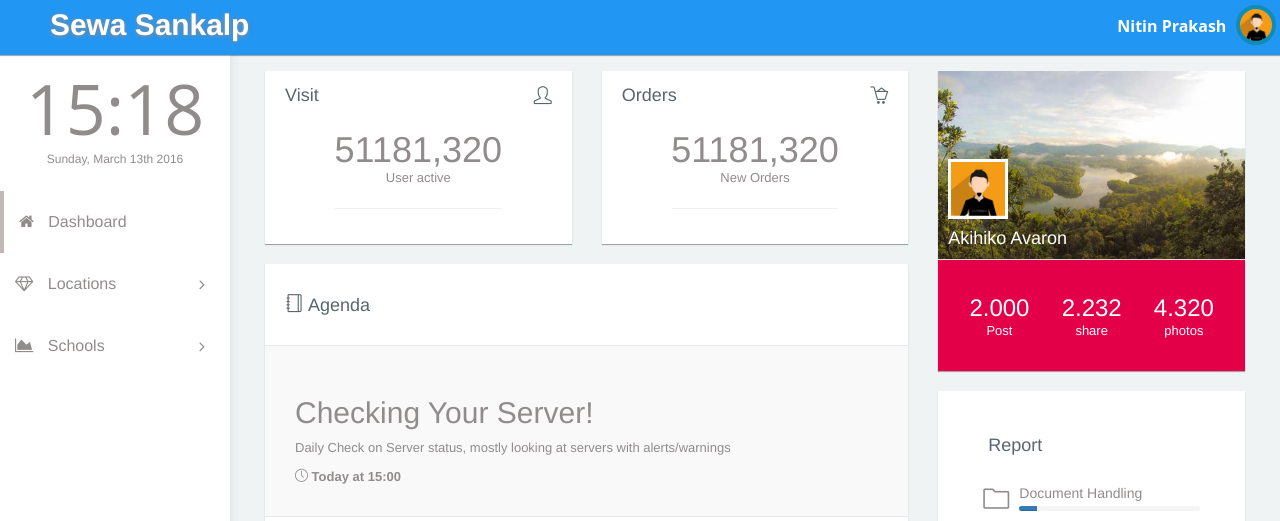
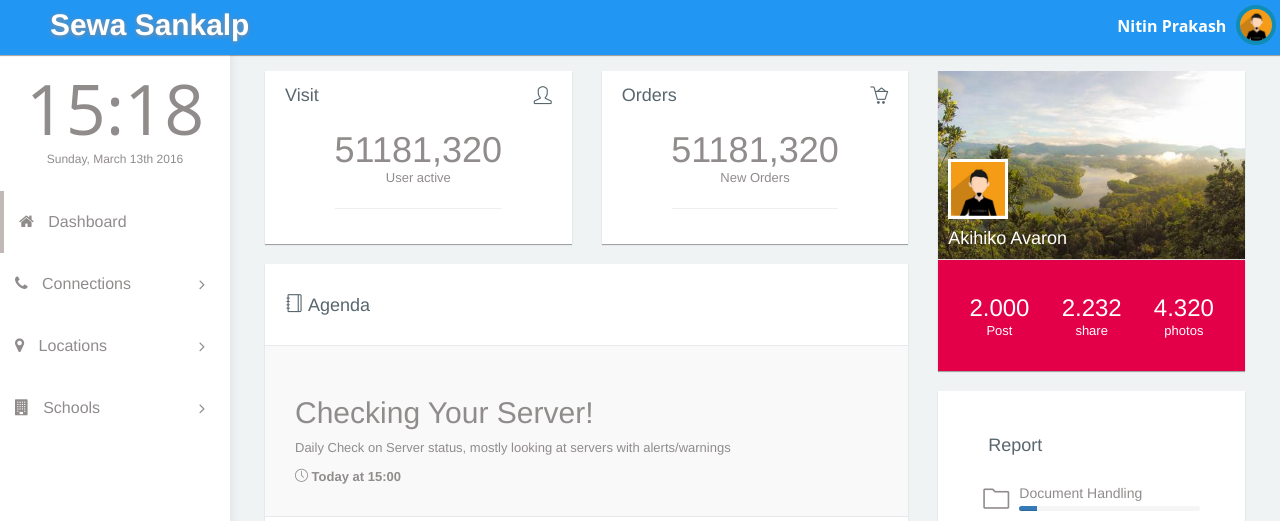
Before and after one commit to NitinPrakash/slim-admin-panel, a PHP site: page /templates/dashboard.php in a window 1280 px wide. Shown: the top 521 px of the page. Run offline with PHP 8.4, Linux system fonts and the light colour scheme; some libraries are stand-ins or nearby versions; some web fonts are replaced.

Commit message:
Updated Side Menu and removed unwanted code

```diff
--- a/config.php
+++ b/config.php
@@ -17,12 +17,7 @@
     define( 'BASEFILE',$base_file );
     define( 'HOST',$host );
 
-    //$session = new \Bistro\Session\MockArray();
-
     $db = new NotORM($pdo);
-    //$db->debug = true;
     //$home_settings = ['plugins'=>['inline']];
 
-
-
 ?>
--- a/index.php
+++ b/index.php
@@ -40,7 +40,7 @@
             if($user){
                $_SESSION['user'] = ['id'=> $user['id'],'email'=>$user['email'],'name'=>$user['name']];
                $app->view()->setData('user', $user);
-
+               //echo SITEROOT.'/dashboard';exit;
                $app->redirect(SITEROOT.'/dashboard');
             }else{
                $app->flash('error', 'Invalid user details. Please try again!'); '' ;
@@ -56,7 +56,7 @@
 
         $app->get("/logout", function () use ($app) {
             unset($_SESSION['user']);
-            $app->flash('error', 'Login required');
+            $app->flash('error', 'You are logged out!');
             $app->view()->setData('user', null);
             $app->redirect(SITEROOT.'/');
         });
--- a/templates/adm-sidebar.php
+++ b/templates/adm-sidebar.php
@@ -67,24 +67,31 @@
                     </li>
                     <li class="ripple">
                       <a class="tree-toggle nav-header">
-                        <span class="fa-diamond fa"></span> Locations
+                        <span class="fa-phone fa"></span> Connections
+                        <span class="fa-angle-right fa right-arrow text-right"></span>
+                      </a>
+                      <ul class="nav nav-list tree">
+                        <li><a href="<?php echo SITEROOT.'/contacts';?>">Contacts</a></li>
+                        <li><a href="<?php echo SITEROOT.'/contact_add';?>">Add Contact</a></li>
+                      </ul>
+                    </li>
+                    <li class="ripple">
+                      <a class="tree-toggle nav-header">
+                        <span class="fa-map-marker fa"></span> Locations
                         <span class="fa-angle-right fa right-arrow text-right"></span>
                       </a>
                       <ul class="nav nav-list tree">
                         <li><a href="<?php echo SITEROOT.'/cities';?>">Cities</a></li>
-                        <!--<li><a href="boxed.html">Boxed</a></li>-->
                       </ul>
                     </li>
                     <li class="ripple">
                       <a class="tree-toggle nav-header">
-                        <span class="fa-area-chart fa"></span> Schools
+                        <span class="fa-building fa"></span> Schools
                         <span class="fa-angle-right fa right-arrow text-right"></span>
                       </a>
                       <ul class="nav nav-list tree">
-                        <li><a href="<?php echo SITEROOT.'/cities';?>">Institutes</a></li>
-                        <!--<li><a href="morris.html">Morris</a></li>
-                        <li><a href="flot.html">Flot</a></li>
-                        <li><a href="sparkline.html">SparkLine</a></li>-->
+                        <li><a href="<?php echo SITEROOT.'/schools';?>">Institutes</a></li>
+                        <li><a href="<?php echo SITEROOT.'/school_add';?>">Add School</a></li>
                       </ul>
                     </li>
                     <!--<li class="ripple"><a class="tree-toggle nav-header">
```
Also changed, not shown: .htaccess (added).
